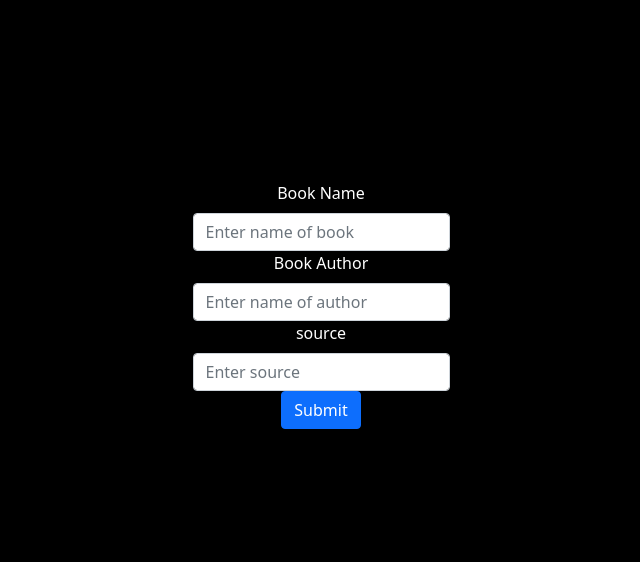
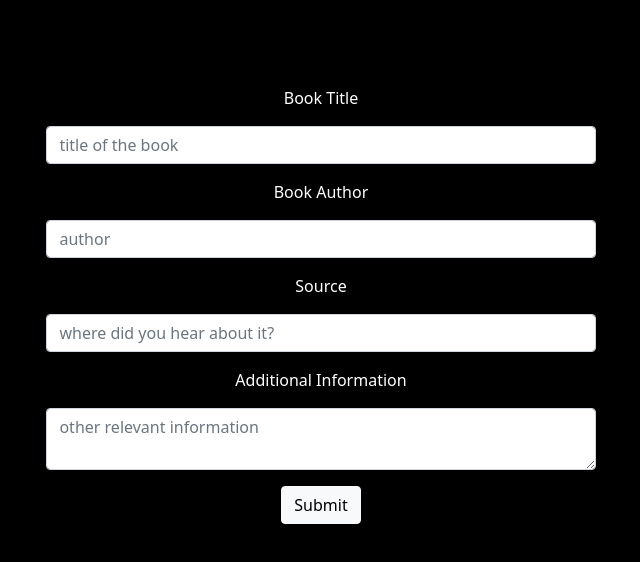
Before and after one commit to Diana-Deluvian/30k1k, a React app: page /addBook in a window 1280 px wide. Shown: the part 190-752 px from the top of the page, without its empty margins (319-959 px from the left). Built offline with nearby package versions, Linux system fonts and the light colour scheme; a web font is replaced by a local one.

Commit message:
book components styling

```diff
--- a/src/components/Book.js
+++ b/src/components/Book.js
@@ -8,23 +8,23 @@ const Book = ({
   bookname,
   author,
   source,
-  date,
+  additionalInfo,
   handleRemoveBook
 }) => {
     const history = useHistory();
   return (
-    <Card style={{ width: '18rem' }} className="book">
+    <Card style={{ maxWidth: '80ch' }} className="book">
       <Card.Body>
         <Card.Title className="book-title">{bookname}</Card.Title>
         <div className="book-details">
           <div>Author: {author}</div>
           <div>source: {source} </div>
-          <div>Date: {new Date(date).toDateString()}</div>
+          <div>Additional Information: {additionalInfo} </div>
         </div>
-        <Button variant="primary" onClick={() => history.push(`/editBook/${id}`)}>
+        <Button variant="light" onClick={() => history.push(`/editBook/${id}`)}>
             Edit
         </Button>{' '}
-        <Button variant="danger" onClick={() => handleRemoveBook(id)}>
+        <Button variant="dark" onClick={() => handleRemoveBook(id)}>
           Delete
         </Button>
       </Card.Body>
--- a/src/components/BookForm.js
+++ b/src/components/BookForm.js
@@ -14,32 +14,19 @@ const BookForm = (props) => {
 
 
   const [errorMsg, setErrorMsg] = useState('');
-  const { bookname, author, source } = book;
+  const { bookname, author, source, additionalInfo } = book;
 
   const handleOnSubmit = (event) => {
     event.preventDefault();
-    const values = [bookname, author, source];
-    let errorMsg = '';
+    const book = {
+      id: uuidv4(),
+      bookname,
+      author,
+      source,
+      additionalInfo}
 
-    const allFieldsFilled = values.every((field) => {
-      const value = `${field}`.trim();
-      return value !== '' && value !== '0';
-    });
-
-    if (allFieldsFilled) {
-      const book = {
-        id: uuidv4(),
-        bookname,
-        author,
-        source,
-        date: new Date()
-      };
-      props.handleOnSubmit(book);
-    } else {
-      errorMsg = 'Please fill out all the fields.';
+    props.handleOnSubmit(book);
     }
-    setErrorMsg(errorMsg);
-  };
 
   const handleInputChange = (event) => {
     const { name, value } = event.target;
@@ -50,17 +37,17 @@ const BookForm = (props) => {
   };
 
   return (
-    <div className="main-form">
+    <div className="book-form">
       {errorMsg && <p className="errorMsg">{errorMsg}</p>}
       <Form onSubmit={handleOnSubmit}>
         <Form.Group controlId="name">
-          <Form.Label>Book Name</Form.Label>
+          <Form.Label>Book Title</Form.Label>
           <Form.Control
             className="input-control"
             type="text"
             name="bookname"
             value={bookname}
-            placeholder="Enter name of book"
+            placeholder="title of the book"
             onChange={handleInputChange}
           />
         </Form.Group>
@@ -71,22 +58,33 @@ const BookForm = (props) => {
             type="text"
             name="author"
             value={author}
-            placeholder="Enter name of author"
+            placeholder="author"
             onChange={handleInputChange}
           />
         </Form.Group>
         <Form.Group controlId="source">
-          <Form.Label>source</Form.Label>
+          <Form.Label>Source</Form.Label>
           <Form.Control
             className="input-control"
             type="text"
             name="source"
             value={source}
-            placeholder="Enter source"
+            placeholder="where did you hear about it?"
             onChange={handleInputChange}
           />
         </Form.Group>
-        <Button variant="primary" type="submit" className="submit-btn">
+        <Form.Group controlId="additionalInfo">
+          <Form.Label>Additional Information</Form.Label>
+          <Form.Control
+            className="input-control"
+            as="textarea"
+            name="additionalInfo"
+            value={additionalInfo}
+            placeholder="other relevant information"
+            onChange={handleInputChange}
+          />
+        </Form.Group>
+        <Button variant="light" type="submit" className="submit-btn">
           Submit
         </Button>
       </Form>
--- a/src/components/EditBook.js
+++ b/src/components/EditBook.js
@@ -11,7 +11,7 @@ const EditBook = ({ history }) => {
   const handleOnSubmit = (book) => {
     const filteredBooks = books.filter((book) => book.id !== id);
     setBooks([book, ...filteredBooks]);
-    history.push('/');
+    history.push('/books');
   };
 
   return (
--- a/src/components/EditWord.js
+++ b/src/components/EditWord.js
@@ -11,7 +11,7 @@ const EditWord = ({ history }) => {
   const handleOnSubmit = (word) => {
     const filteredWords = words.filter((word) => word.id !== id);
     setWords([word, ...filteredWords]);
-    history.push('/');
+    history.push('/words');
   };
 
   return (
--- a/src/styles.scss
+++ b/src/styles.scss
@@ -106,3 +106,29 @@ header {
     }
   }
 }
+
+.book {
+  background-color: black;
+  margin-bottom: 1rem;
+  * {
+    padding: 0.5rem;
+  }
+
+  &-title {
+    margin-bottom: 0;
+    font-family: "Pirata One";
+    font-size: 1.8rem;
+  }
+
+  .btn {
+    width: 6rem;
+    margin: 0 0.5rem;
+  }
+
+  &-form {
+    min-width: 60ch;
+    * {
+      margin: 0.5rem 0;
+    }
+  }
+}
```
